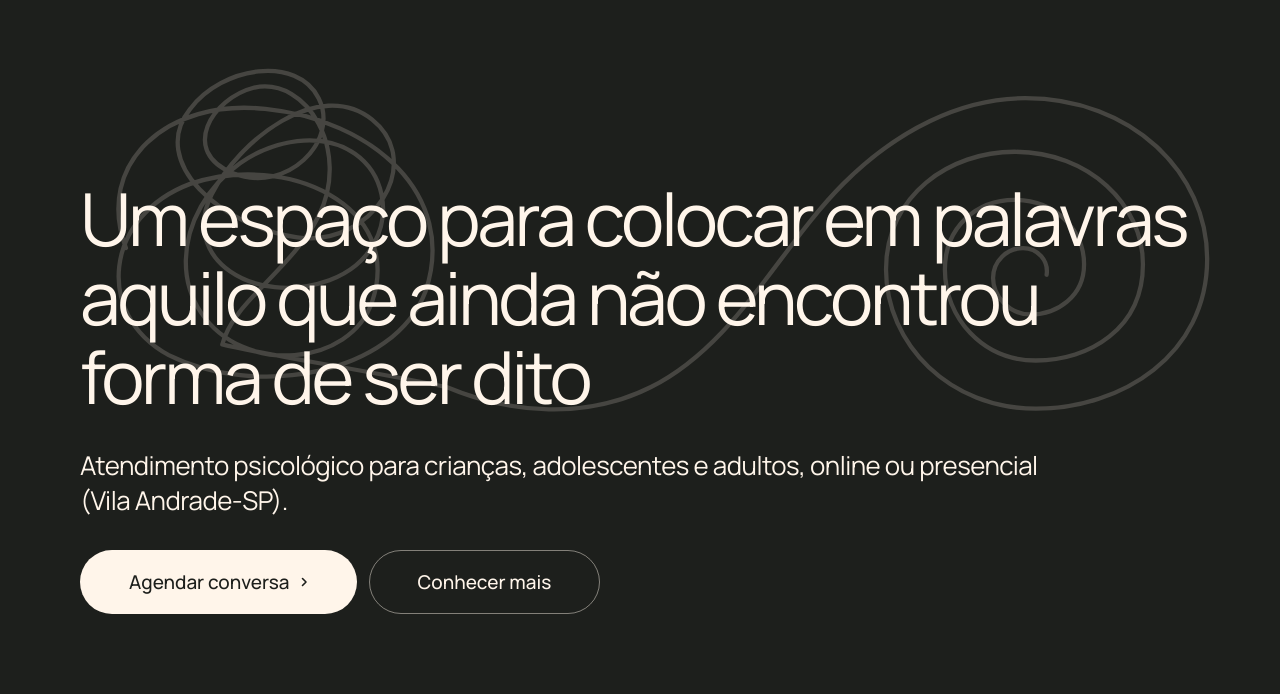
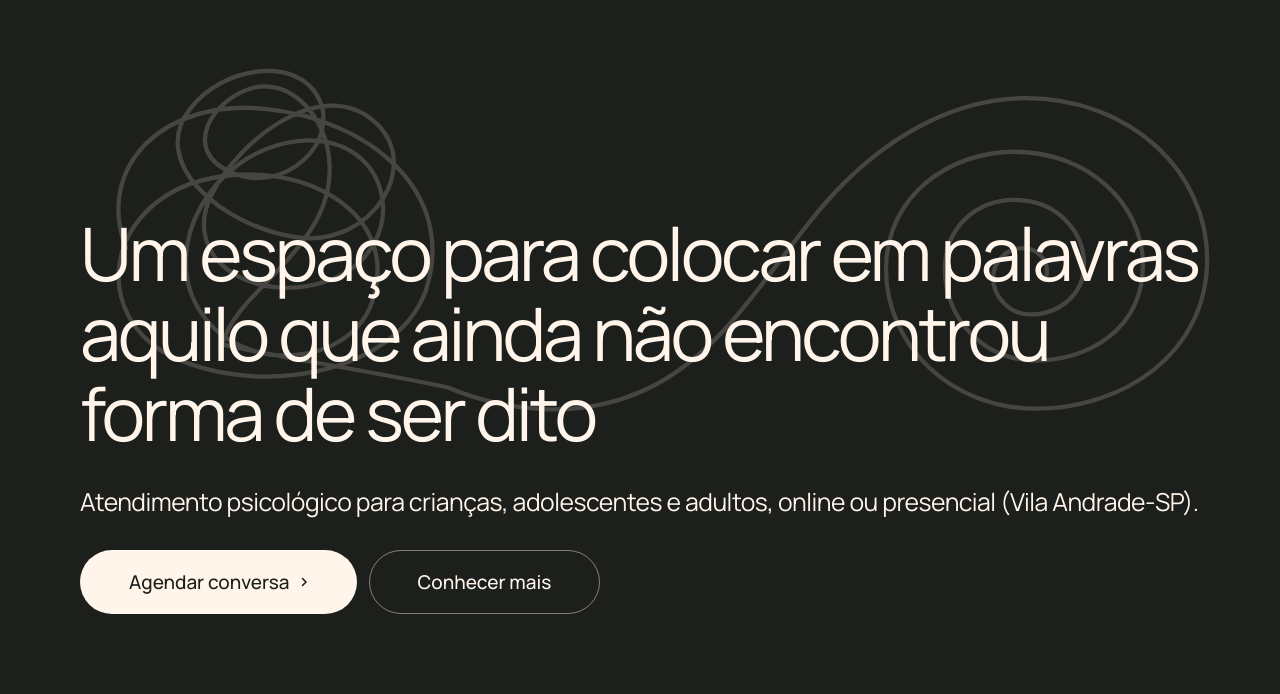
Before and after one commit to 777jade/psimariliamoraes, a plain HTML site: page index.html in a window 1280 px wide. Shown: the part 106-800 px from the top of the page. Drawn offline with Linux system fonts and the light colour scheme; a web font is replaced by a local one.

Commit message:
Topo: título e subtítulo terminam na margem direita, alinhados ao botão do header
Co-Authored-By: Claude Opus 5.5 <noreply@anthropic.com>

```diff
--- a/index.html
+++ b/index.html
@@ -119,8 +119,11 @@
     /* tablet e desktop: título e subtítulo ocupam a largura toda do conteúdo, com a mesma margem dos dois lados
        (fill container); o tamanho da fonte acompanha a largura para nenhuma palavra precisar quebrar */
     .hero--type h1, .hero--type .hero__lead { max-width: none; width: 100%; text-wrap: pretty; }
-    .hero--type h1 { font-size: clamp(44px, 5.4vw + 4px, 96px); }
-    .hero--type .hero__lead { font-size: clamp(20px, 1.4vw + 8px, 34px); }
+    /* o tamanho vem da largura do conteúdo (cqi): a linha mais longa de cada um termina exatamente
+       na margem direita, alinhada ao botão do header */
+    .hero--type .hero-text { container-type: inline-size; }
+    .hero--type h1 { font-size: calc(100cqi / var(--h1-em, 15.16)); text-wrap: wrap; }
+    .hero--type .hero__lead { font-size: max(18px, calc(100cqi / var(--lead-em, 45.2))); text-wrap: wrap; }
     .nav--top.is-compact .nav__logo { transform: scale(.7); }
     .nav.nav--top.is-compact .nav__actions .btn { height: 44px; padding-inline: var(--s-5); }
     .nav--top .nav__logo { font-size: clamp(28px, 2vw + 14px, 44px); gap: 8px; }
```
